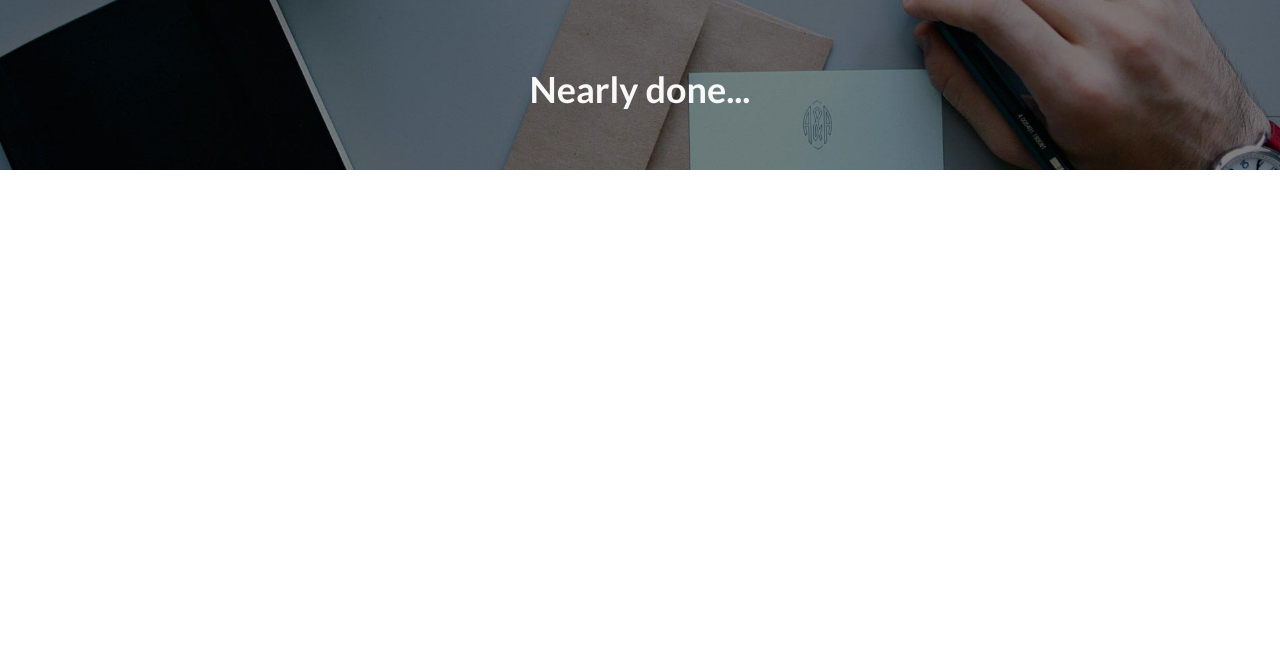
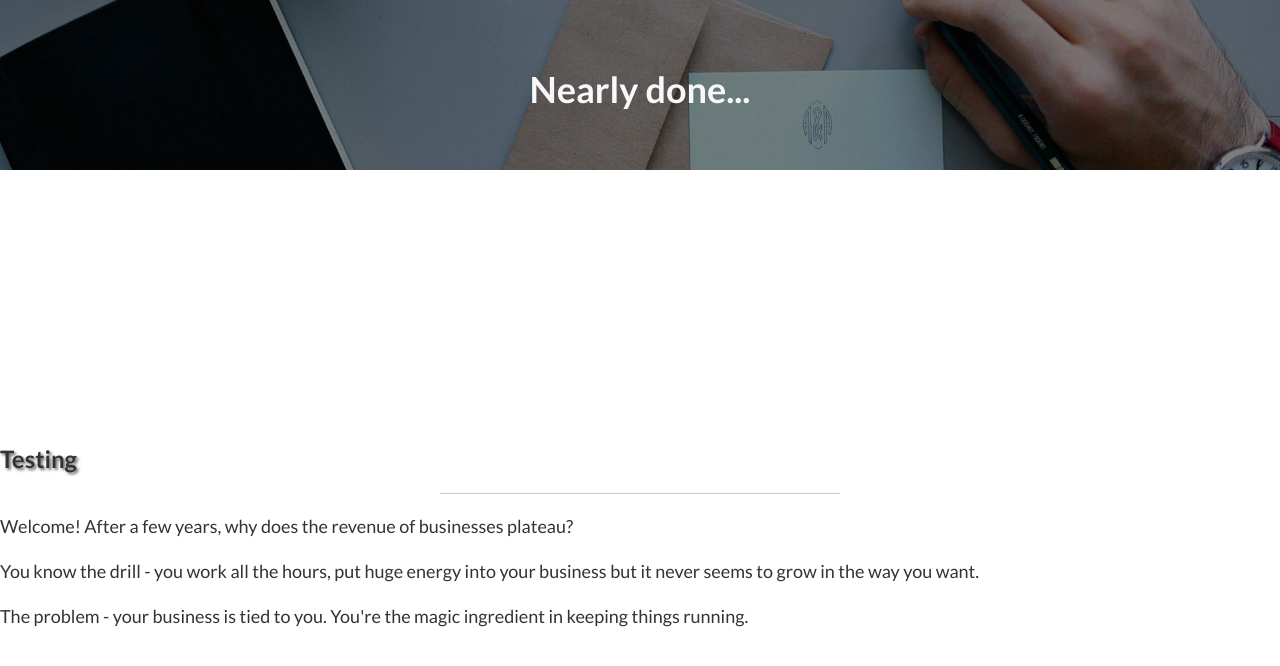
Before and after one commit to johngallagher/johngallagher.github.io, a plain HTML site: page thank-you.html in a window 1280 px wide. Drawn offline with Linux system fonts and the light colour scheme.

Commit message:
Update thank-you.html

```diff
--- a/thank-you.html
+++ b/thank-you.html
@@ -53,7 +53,13 @@
     <!-- /.intro-header -->
 
     <!-- Page Content -->
-
+ <div class="intro-message">
+                        <h3>Testing</h3>
+                        <hr class="intro-divider">
+                        <p class="lead"> Welcome! After a few years, why does the revenue of businesses plateau?</p>
+                        <p class="lead">You know the drill - you work all the hours, put huge energy into your business but it never seems to grow in the way you want.</p>
+                        <p class="lead">The problem - your business is tied to you. You're the magic ingredient in keeping things running.</p>
+    </div>
 </body>
 
 </html>
```
